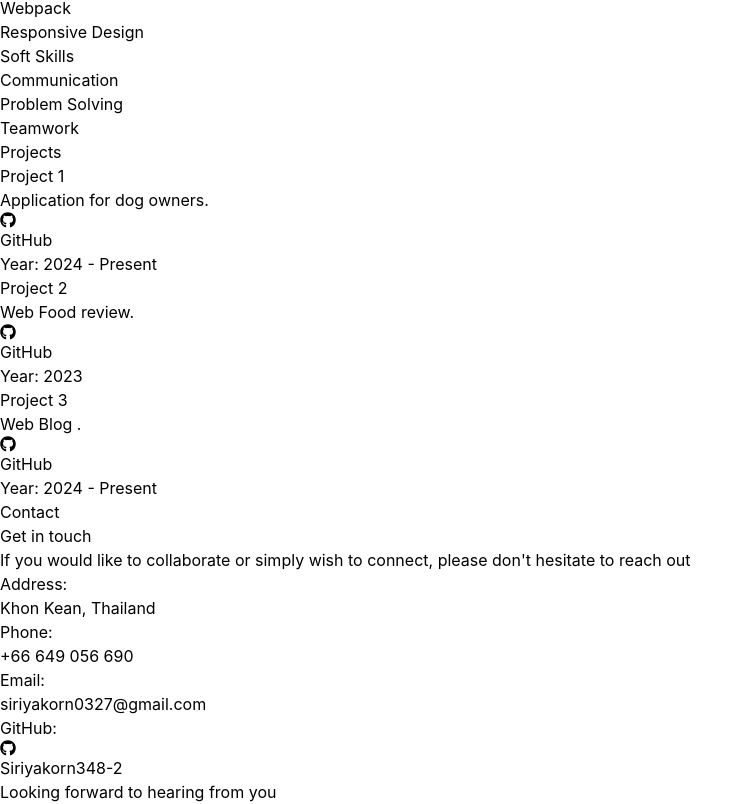
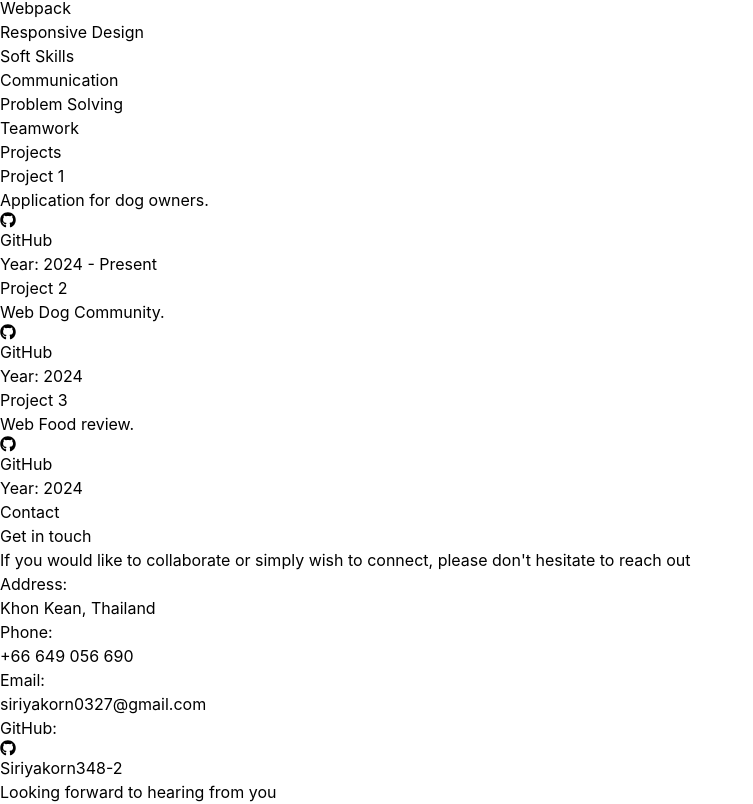
Before and after one commit to Siriyakorn348-2/react-portfolio, a React (Vite) app: page / in a window 1280 px wide. Shown: the part 2239-3043 px from the top of the page, without its empty margins (0-753 px from the left). Built offline with nearby package versions, Linux system fonts and the light colour scheme.

Commit message:
Update index.js

```diff
--- a/src/constants/index.js
+++ b/src/constants/index.js
@@ -17,17 +17,17 @@ export const PROJECTS = [
   },
   {
     name: "Project 2",
-    description: "Web Food review.",
-    github: "https://github.com/Siriyakorn348-2/Food_review",
-    techStack: "Node JS, Express, MongoDB",
-    year: "2023",
+    description: "Web Dog Community.",
+    github: "",
+    techStack: "Java Spring Boot ",
+    year: "2024",
   },
   {
     name: "Project 3",
-    description: "Web Blog .",
+    description: " Web Food review.",
     github: "https://github.com/Siriyakorn348-2/react-web_blog",
     techStack: "Node JS, Express, MongoDB",
-    year: "2024 - Present",
+    year: "2024",
   },
 ];
 
```
